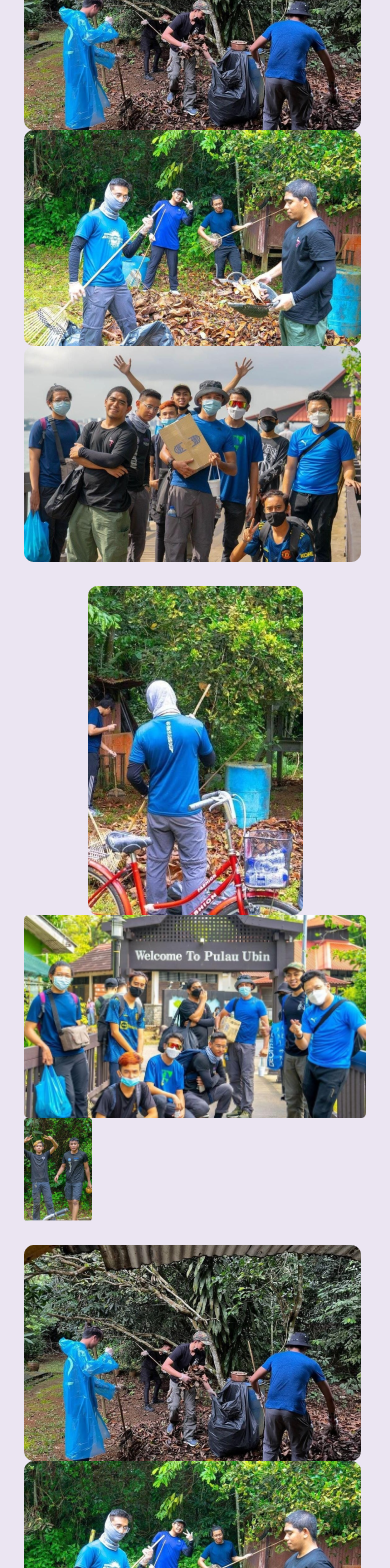
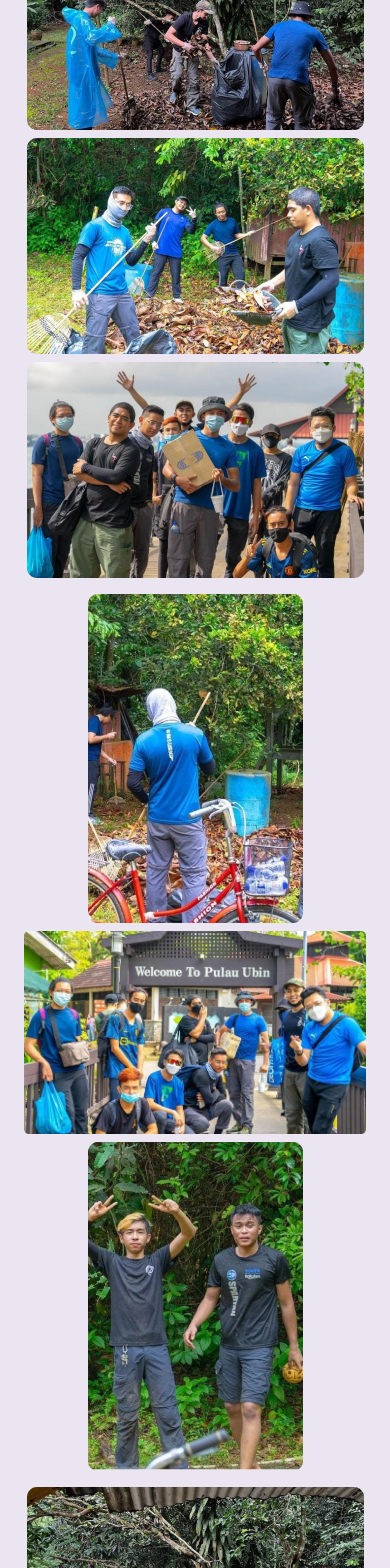
Before and after one commit to Chandru0811/wondersly_women_gem, a React (Create React App) app: page /wwg/events/youth in a window 390 px wide. Shown: the part 3480-5048 px from the top of the page. Built offline with nearby package versions, Linux system fonts and the light colour scheme; a web font is replaced by a local one.

Commit message:
changed responsive issuse

```diff
--- a/src/App.js
+++ b/src/App.js
@@ -1,7 +1,7 @@
 import React from "react";
 import "../src/App.css";
 import { BrowserRouter, Routes, Route } from "react-router-dom";
-import ScrollToTop from "react-scroll-to-top";
+// import ScrollToTop from "react-scroll-to-top";
 import Header from "./component/common/Header";
 import About from "./pages/About";
 import Topbar from "./component/common/Topbar";
@@ -32,7 +32,7 @@ function App() {
           <Route path="/volunteer" element={<Volunteer />} />
           <Route path="*" element={<Page404 />} />
         </Routes>
-        <ScrollToTop className="backtoTop" />
+        {/* <ScrollToTop className="backtoTop" /> */}
         <Footer />
       </BrowserRouter>
     </>
--- a/src/component/Events/Youth/YouthBody.js
+++ b/src/component/Events/Youth/YouthBody.js
@@ -109,21 +109,21 @@ function YouthBody() {
             <p className="ourBoardTeam">Trip</p>
             <p className="ourBoardTeamText mb-4">Pulau Ubin Adventure</p>
             <div className="col-lg-1 col-md-1 col-1"></div>
-            <div className="col-lg-3 col-md-3 col-12">
+            <div className="col-lg-3 col-md-3 col-12 d-flex align-items-center justify-content-center mb-2">
               <img
                 src={Pulau_Ubin_Trip_1}
                 className="img-fluid"
                 alt="pulau_ubin_trip"
               ></img>
             </div>
-            <div className="col-lg-3 col-md-3 col-12">
+            <div className="col-lg-3 col-md-3 col-12 d-flex align-items-center justify-content-center mb-2">
               <img
                 src={Pulau_Ubin_Trip_2}
                 className="img-fluid"
                 alt="pulau_ubin_trip"
               ></img>
             </div>
-            <div className="col-lg-3 col-md-3 col-12">
+            <div className="col-lg-3 col-md-3 col-12 d-flex align-items-center justify-content-center mb-2">
               <img
                 src={Pulau_Ubin_Trip_3}
                 className="img-fluid"
@@ -132,22 +132,22 @@ function YouthBody() {
             </div>
             <div className="col-lg-1 col-md-1"></div>
           </div>
-          <div className="row my-4 ">
-            <div className="col-lg-3 col-md-3 col-12 d-flex align-items-center justify-content-center">
+          <div className="row my-2 ">
+            <div className="col-lg-3 col-md-3 col-12 d-flex align-items-center justify-content-center mb-2">
               <img
                 src={Pulau_Ubin_Trip_4}
                 className="img-fluid"
                 alt="pulau_ubin_trip"
               ></img>
             </div>
-            <div className="col-lg-6 col-md-6 col-12 d-flex align-items-center justify-content-center">
+            <div className="col-lg-6 col-md-6 col-12 d-flex align-items-center justify-content-center mb-2">
               <img
                 src={Pulau_Ubin_Trip_5}
                 className="img-fluid"
                 alt="pulau_ubin_trip"
               ></img>
             </div>
-            <div className="col-lg-3 col-md-3 col-3 d-flex align-items-center justify-content-center">
+            <div className="col-lg-3 col-md-3 col-12 d-flex align-items-center justify-content-center mb-2">
               <img
                 src={Pulau_Ubin_Trip_6}
                 className="img-fluid"
@@ -157,21 +157,21 @@ function YouthBody() {
           </div>
           <div className="row">
             <div className="col-lg-1 col-md-1 col-1"></div>
-            <div className="col-lg-3 col-md-3 col-12">
+            <div className="col-lg-3 col-md-3 col-12 d-flex align-items-center justify-content-center mb-2">
               <img
                 src={Pulau_Ubin_Trip_1}
                 className="img-fluid"
                 alt="pulau_ubin_trip"
               ></img>
             </div>
-            <div className="col-lg-3 col-md-3 col-12">
+            <div className="col-lg-3 col-md-3 col-12 d-flex align-items-center justify-content-center mb-2">
               <img
                 src={Pulau_Ubin_Trip_2}
                 className="img-fluid"
                 alt="pulau_ubin_trip"
               ></img>
             </div>
-            <div className="col-lg-3 col-md-3 col-12">
+            <div className="col-lg-3 col-md-3 col-12 d-flex align-items-center justify-content-center mb-2">
               <img
                 src={Pulau_Ubin_Trip_3}
                 className="img-fluid"
@@ -186,8 +186,8 @@ function YouthBody() {
       <div className="tournament container-fluid py-4">
         <div className="container">
           <div className="row">
-            <p className="ourBoardTeam">Trip</p>
-            <p className="ourBoardTeamText mb-4">Pulau Ubin Adventure</p>
+            <p className="ourBoardTeam">Tournament</p>
+            <p className="ourBoardTeamText mb-4">Futsal Friendly</p>
             <div className="col-lg-6 col-md-6 col-12 d-flex align-items-center justify-content-center">
               <h5 className="Futsal text-center">
                 "Futsal friendly match at Yishun in March 2023. Embraced by Prof
@@ -196,13 +196,16 @@ function YouthBody() {
             </div>
             <div class="col-lg-6 col-md-6 col-12">
               <div class="embed-responsive embed-responsive-1by1">
-    <video class="embed-responsive-item" controls style={{width: '100%'}}>
+                <video
+                  class="embed-responsive-item"
+                  controls
+                  style={{ width: "100%" }}
+                >
                   <source src={Football_Tournament} type="video/mp4" />
                   Your browser does not support the video tag.
                 </video>
               </div>
             </div>
-
           </div>
           <div className="row mt-4">
             <div className="col-lg-3 col-md-3 col-12">
--- a/src/style/custom.css
+++ b/src/style/custom.css
@@ -256,17 +256,17 @@ nav .eventList:hover {
 
 /* Back To Top  */
 
-.backtoTop {
+/* .backtoTop {
     position: fixed;
     bottom: 20px;
-    right: 20px;
+    right: 20px; */
     /* background-color: #DE3163; */
-    background-color: #fff;
+    /* background-color: #fff;
     color: #fff;
     padding: 5px;
     border-radius: 50%;
     cursor: pointer;
-}
+} */
 
 
 /* Error Page  */
```
Also changed, not shown: 1 other file (tests, documents, lock files or other folders). Lines whose indentation alone changed are shown as unchanged.
